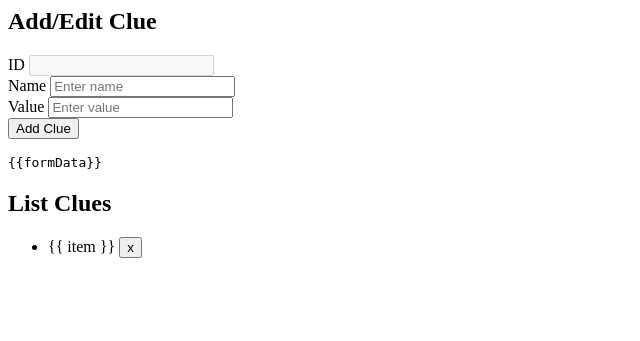
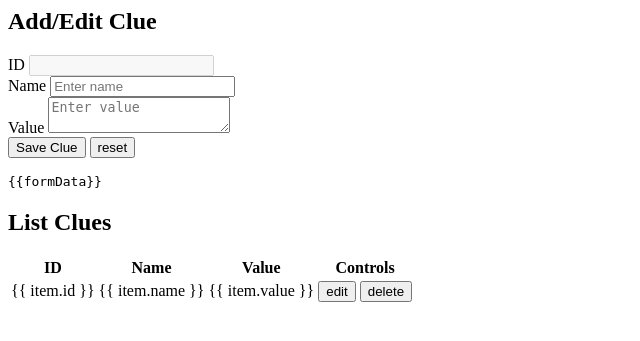
Before and after one commit to AdamBissonnette/scavenger, a PHP site: page /views/AddEditClue.php in a window 1280 px wide. Shown: the top 341 px of the page, without its empty margins (0-640 px from the left). Run offline with PHP 8.4, Linux system fonts and the light colour scheme.

Commit message:
More random code stabs

```diff
--- a/assets/js/clueList.js
+++ b/assets/js/clueList.js
@@ -1,7 +1,7 @@
 angular.module('scavengerApp')
 
 .service('ClueListService', function() {
-  this.clueList = [];
+  this.clueList = {};
   this.getList = function() { return this.clueList; };
   this.saveList = function(list) { this.clueList = list; };
 });
--- a/views/AddEditClue.php
+++ b/views/AddEditClue.php
@@ -3,17 +3,18 @@
         <form>
             <div class="form-group">
                 <label for="inputID">ID</label>
-                <input ng-model="formData.id" type="text" class="form-control" id="inputID" disabled="disabled">
+                <input ng-model="formData.id" type="text" class="form-control" id="inputID" disabled="disabled" maxlength="10">
             </div>
             <div class="form-group">
                 <label for="inputName">Name</label>
-                <input ng-model="formData.name" type="text" class="form-control" id="inputName" placeholder="Enter name">
+                <input ng-model="formData.name" type="text" class="form-control" id="inputName" placeholder="Enter name" maxlength="255">
             </div>
             <div class="form-group">
                 <label for="inputValue">Value</label>
-                <input ng-model="formData.value" type="text" class="form-control" id="inputValue" placeholder="Enter value">
+                <textarea ng-model="formData.value" type="text" class="form-control" id="inputValue" placeholder="Enter value" maxlength="255"></textarea>
             </div>
-            <button ng-click="formData.submit()" class="btn btn-primary" type="submit">Add Clue</button>
+            <button ng-click="formData.submit()" class="btn btn-primary" type="submit">Save Clue</button>
+            <button ng-click="formData.reset()" class="btn btn-default" type="submit">reset</button>
         </form>
     <p>
         <pre>{{formData}}</pre>
@@ -21,10 +22,21 @@
 </div>
 <div class="col-sm-8">
     <h2>List Clues</h2>
-    <ul class='lists'>
-      <li ng-repeat='item in lists'>
-        <span class='item'> {{ item }} </span>
-        <button ng-click='deleteItem(item)'>x</button>
-      </li>
+    <table class='table table-bordered table-striped lists'>
+    <tr>
+        <th>ID</th>
+        <th>Name</th>
+        <th>Value</th>
+        <th>Controls</th>
+    </tr>
+    <tr ng-repeat='item in clueList'>
+        <td> {{ item.id }} </td>
+        <td> {{ item.name }} </td>
+        <td> {{ item.value }} </td>
+        <td>
+            <button class="btn btn-success" ng-click='editItem(item)'>edit</button>
+            <button class="btn btn-error" ng-click='deleteItem(item)'>delete</button>
+        </td>
+    </tr>
     </ul>
 </div>
```
Also changed, not shown: assets/js/clueCtrl.js (+30 -24 lines).
